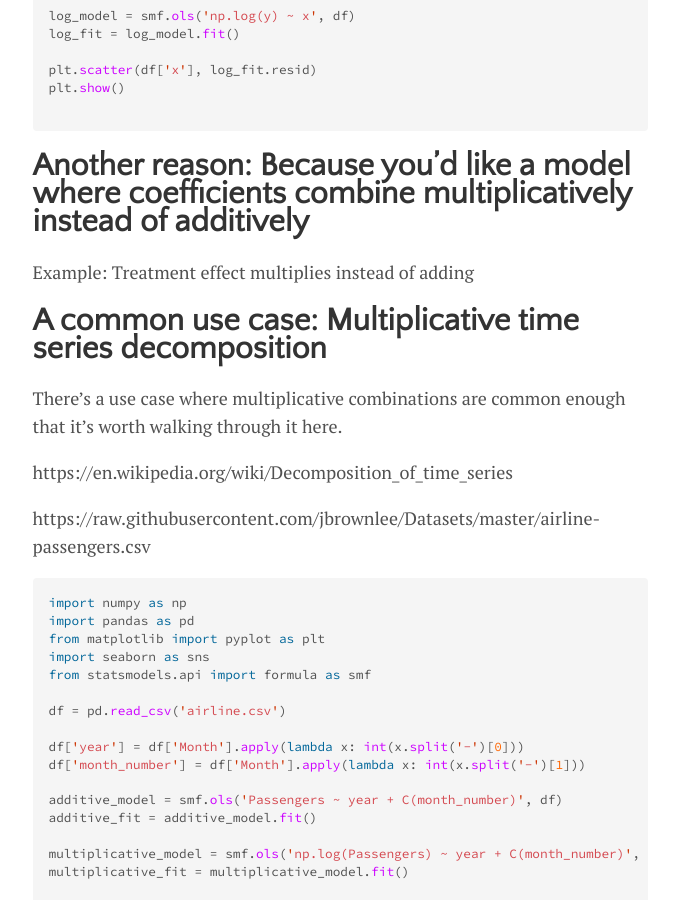
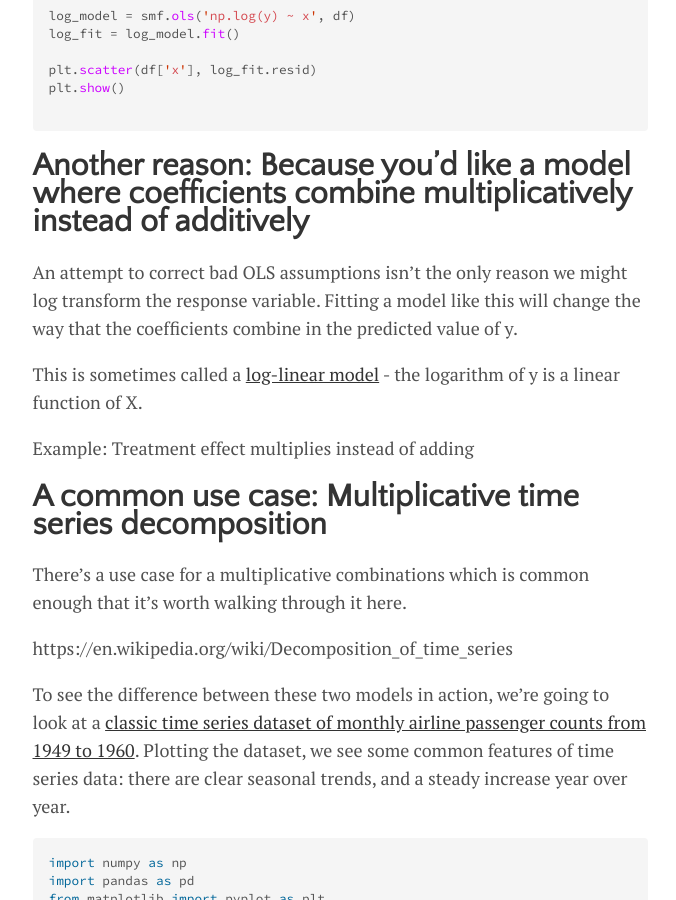
Before and after one commit to lmc2179/lmc2179.github.io, a Jekyll site: the page built from drafts/multiplicative.md, in a window 1280 px wide and 900 px high, scrolled down 1974 px. Shown: the whole window, without its empty margins (300-976 px from the left). Built offline with Jekyll 4.4.1, drawn with Linux system fonts in a browser that asks for light colours; our own code applies the rules of GitHub Pages for plain Markdown files.

Commit message:
Update multiplicative.md

````diff
--- a/drafts/multiplicative.md
+++ b/drafts/multiplicative.md
@@ -51,15 +51,19 @@ plt.show()
 
 # Another reason: Because you'd like a model where coefficients combine multiplicatively instead of additively
 
+An attempt to correct bad OLS assumptions isn't the only reason we might log transform the response variable. Fitting a model like this will change the way that the coefficients combine in the predicted value of y.
+
+This is sometimes called a [log-linear model](https://en.wikipedia.org/wiki/Log-linear_model#:~:text=A%20log%2Dlinear%20model%20is,(possibly%20multivariate)%20linear%20regression) - the logarithm of y is a linear function of X.
+
 Example: Treatment effect multiplies instead of adding
 
 # A common use case: Multiplicative time series decomposition
 
-There's a use case where multiplicative combinations are common enough that it's worth walking through it here.
+There's a use case for a multiplicative combinations which is common enough that it's worth walking through it here.
 
 https://en.wikipedia.org/wiki/Decomposition_of_time_series
 
-https://raw.githubusercontent.com/jbrownlee/Datasets/master/airline-passengers.csv
+To see the difference between these two models in action, we're going to look at a [classic time series dataset of monthly airline passenger counts from 1949 to 1960](https://raw.githubusercontent.com/jbrownlee/Datasets/master/airline-passengers.csv). Plotting the dataset, we see some common features of time series data: there are clear seasonal trends, and a steady increase year over year.
 
 ```python
 import numpy as np
````
